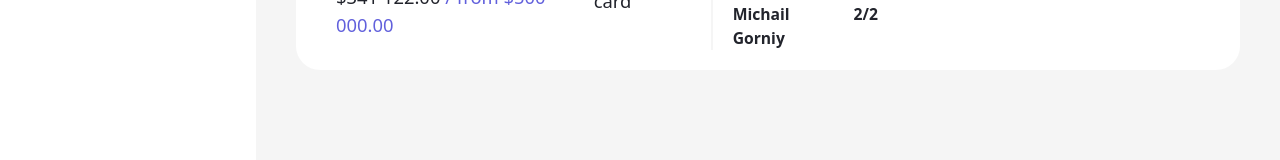
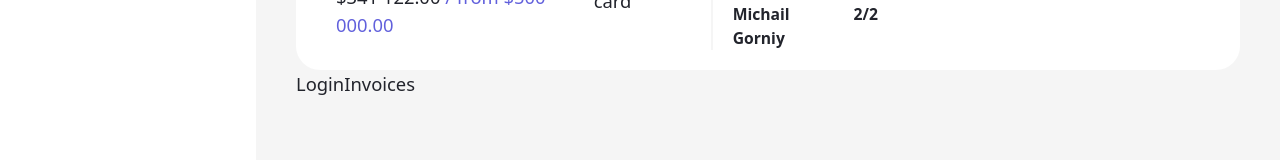
Before and after one commit to ratnov2/broker, a Next.js app: page /cards in a window 1280 px wide. Shown: the part 553-713 px from the top of the page. Built offline with nearby package versions, Linux system fonts and the light colour scheme; no server answers.

Commit message:
add axios

```diff
--- /dev/null
+++ b/app/axios/axios.ts
@@ -0,0 +1,8 @@
+import axios from 'axios'
+
+export const $host = axios.create({
+  baseURL: 'https://red-project-bank-app.herokuapp.com/api',
+  headers: {
+    'Authorization': 'Bearer eyJhbGciOiJIUzI1NiIsInR5cCI6IkpXVCJ9.eyJpZCI6IjIiLCJpYXQiOjE2NzIxNzAwNzcsImV4cCI6MTY3MjE3MzY3N30.PVgKDr1wimWoyCvycTUuZSQ40o8e8DxBySxN0O9pBQ0'
+  }
+})
--- /dev/null
+++ b/app/axios/request.data.ts
@@ -0,0 +1,14 @@
+import { getAuthUrl, getInvoicesUrl } from '@/config/api.config'
+
+import { $host } from './axios'
+
+export const AuthHostData = {
+	login: (data: { email: string; password: string }) =>
+		$host.post(getAuthUrl('login'), data),
+	register: (data: { email: string; password: string }) =>
+		$host.post(getAuthUrl('register'), data)
+}
+
+export const InvoicesHostData = {
+	all: () => $host.get(getInvoicesUrl(''))
+}
--- a/app/components/screens/cards/Cards.tsx
+++ b/app/components/screens/cards/Cards.tsx
@@ -14,6 +14,7 @@ import Operations from './right-card/card-actions/CardActions'
 import Description from './right-card/description/Description'
 import style from './Cards.module.scss'
 import { CardDataTimes, LimitData } from './cards-timer-data'
+import { AuthHostData, InvoicesHostData } from '@/axios/request.data'
 
 const Cards: FC = () => {
 	const sliderPerView = setSliderPerView(CardDataTimes.length)
@@ -65,6 +66,12 @@ const Cards: FC = () => {
 					/>
 				</div>
 			</div>
+			<div>
+				<button onClick={()=>AuthHostData.login({email:'anton.ratnov@yandex.ru',password:'12345678'})}>
+					Login
+				</button>
+				<button onClick={()=>InvoicesHostData.all()}>Invoices</button>
+			</div>
 		</Layout>
 	)
 }
--- /dev/null
+++ b/app/config/api.config.ts
@@ -0,0 +1,3 @@
+
+export const getAuthUrl = (url:string)=> `auth/${url}`
+export const getInvoicesUrl = (url:string)=> `invoices/${url}`
--- a/package.json
+++ b/package.json
@@ -13,6 +13,7 @@
     "@types/react": "18.0.26",
     "@types/react-dom": "18.0.9",
     "@types/swiper": "^6.0.0",
+    "axios": "^1.2.1",
     "clsx": "^1.2.1",
     "eslint": "8.29.0",
     "eslint-config-next": "13.0.6",
@@ -20,6 +21,7 @@
     "react": "18.2.0",
     "react-dom": "18.2.0",
     "react-icons": "^4.7.1",
+    "react-query": "^3.39.2",
     "sass": "^1.56.2",
     "swiper": "^8.4.5",
     "typescript": "4.9.4"
--- a/pages/cards.tsx
+++ b/pages/cards.tsx
@@ -5,6 +5,7 @@ import Cards from '@/screens/cards/Cards'
 import "swiper/css/bundle";
 
 const CardsPage = () => {
+
   return <Cards />
 }
 
```
Also changed, not shown: 1 other file (tests, documents, lock files or other folders).
